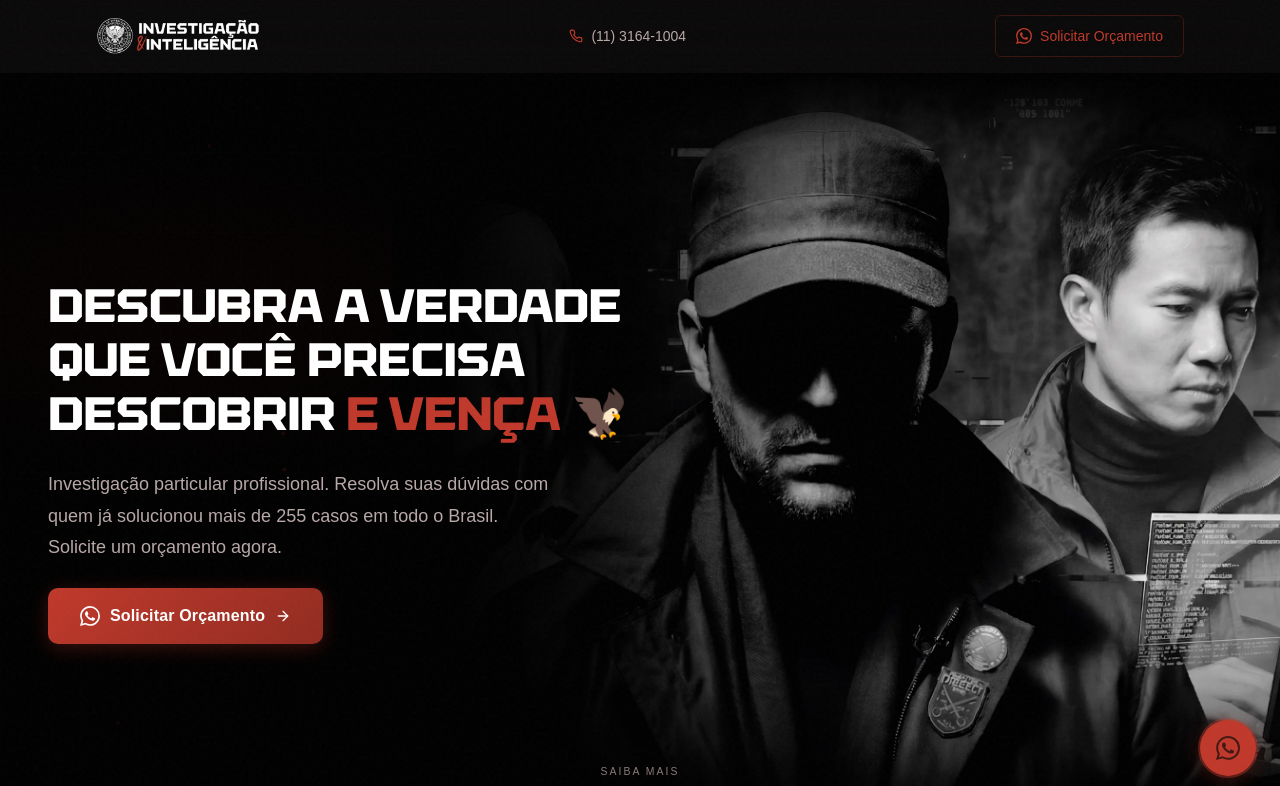
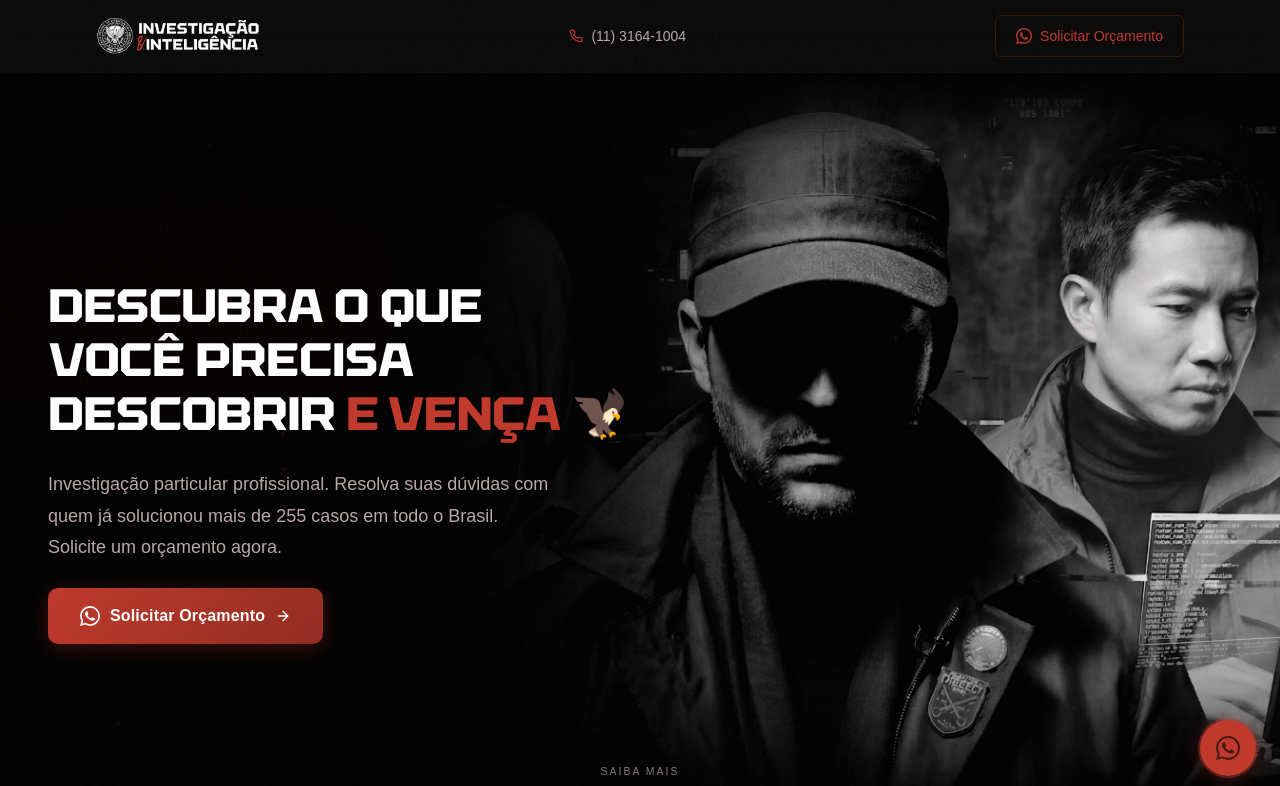
Before and after one commit to moedasz/meta, a React (Vite) app: page / in a window 1280 px wide. Shown: the top 786 px of the page. Built offline with nearby package versions, Linux system fonts and the light colour scheme; a web font is replaced by a local one.

Commit message:
feat: update hero headline with new text and golden highlight
Change hero headline and maintain visual emphasis with golden color.

```diff
--- a/src/pages/Home.tsx
+++ b/src/pages/Home.tsx
@@ -472,9 +472,9 @@ export function Home() {
                             className="font-heading text-[clamp(1.625rem,4.7vw,2.925rem)] leading-[1.15] mb-6 tracking-tight"
                             style={{ fontWeight: 600, letterSpacing: "-0.02em" }}
                         >
-                            <span className="text-white whitespace-nowrap">Descubra a Verdade</span>
+                            <span className="text-white whitespace-nowrap">Descubra o que</span>
                             <br />
-                            <span className="text-white whitespace-nowrap">que Você Precisa</span>
+                            <span className="text-white whitespace-nowrap">Você Precisa</span>
                             <br />
   <span className="text-white">Descobrir </span>
   <span className="text-gold-accent whitespace-nowrap">e Vença <span className="inline-block" style={{ transform: "scaleX(-1)" }}>🦅</span></span>
```
